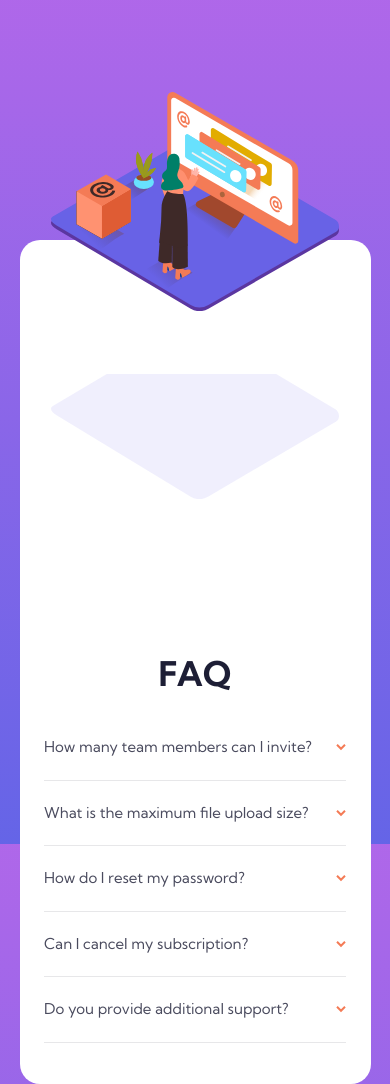
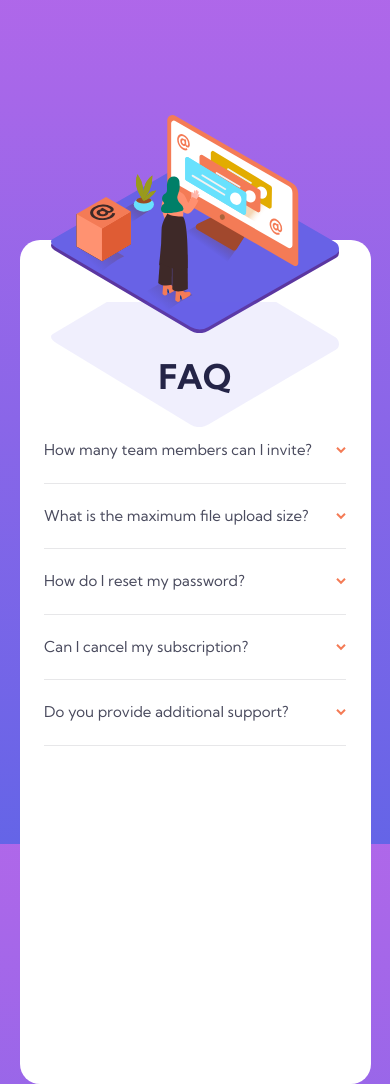
Before and after one commit to NatalyHalouchyk/faq-accordion-card, a plain HTML site: page index.html in a window 390 px wide. Shown: the top 1084 px of the page. Drawn offline with Linux system fonts and the light colour scheme.

Commit message:
CSS updated for the mobile version

```diff
--- a/styles.css
+++ b/styles.css
@@ -105,13 +105,13 @@ hr {
     width: 90vw;
     height: 100vh;
     flex-direction: column;
-    justify-content: space-between;
     margin: 15rem auto 10rem auto;
   }
 
   .faq-box {
     width: 86%;
-    padding: 0 7% 10% 7%;
+    padding: 25% 7% 10% 7%;
+    flex: 1 1 auto;
   }
 
   h1 {
@@ -120,6 +120,7 @@ hr {
 
   .images-box {
     background-image: none;
+    flex: 0 1 auto;
   }
 
   .woman-img{
@@ -129,7 +130,7 @@ hr {
     margin: auto;
     left: 0;
     right: 0;
-    top: -120%;
+    top: -2rem;
     bottom: 0;
   }
 
@@ -140,7 +141,7 @@ hr {
     margin: auto;
     left: 0;
     right: 0;
-    top: 0.5rem;
+    top: 7.8rem;
     bottom: 0;
   }
 
```
